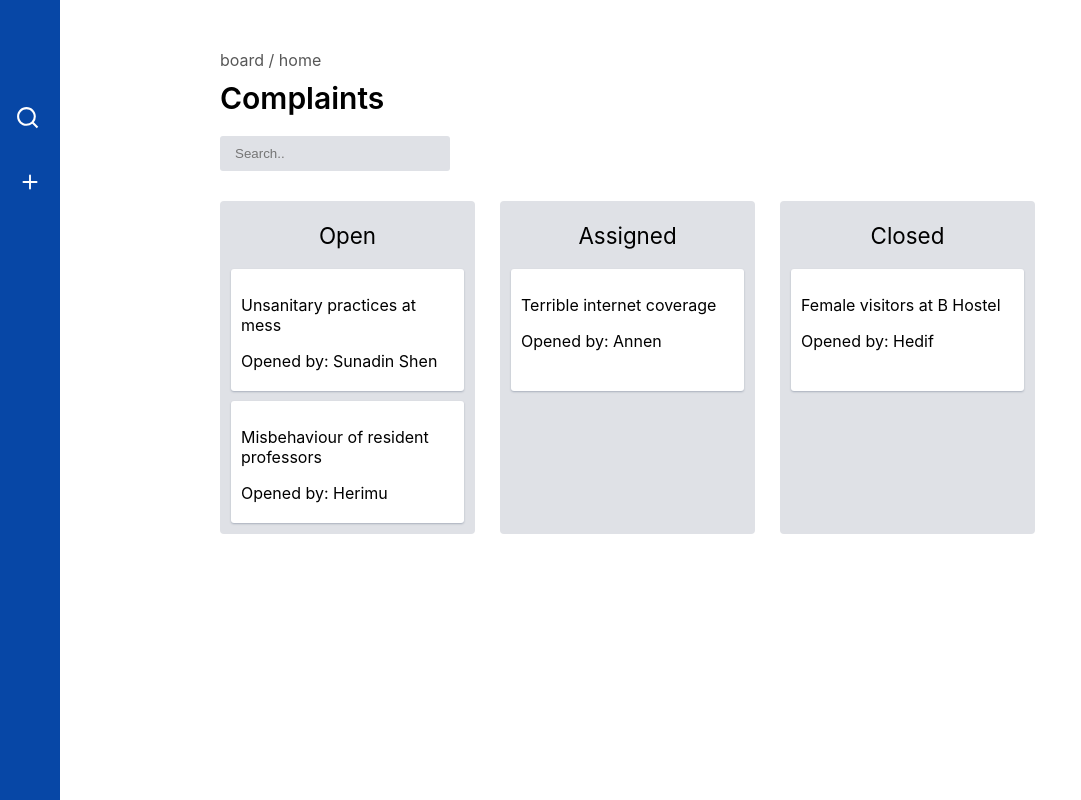
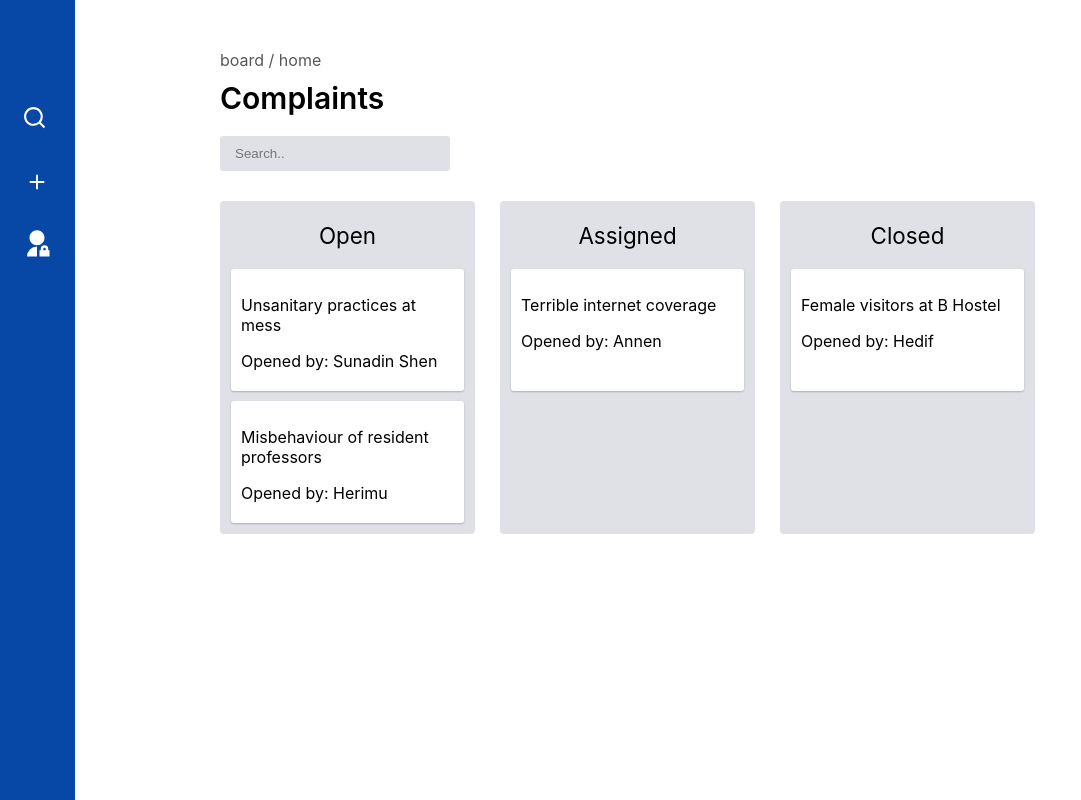
Before and after one commit to Jawadtp/Complaints-Filing-System, a React (Create React App) app in the folder client/: page / in a window 1280 px wide. Shown: the whole page, without its empty margins (0-1081 px from the left). Built offline with nearby package versions, Linux system fonts and the light colour scheme.

Commit message:
Admin login in navbar

```diff
--- a/client/src/App.css
+++ b/client/src/App.css
@@ -4,7 +4,7 @@
     position: fixed;
     top: 0;
     left: 0;
-    width: 60px;
+    width: 75px;
     min-height: 100%;
     overflow-x: hidden;
     z-index: 100;
@@ -23,7 +23,7 @@
 {
   width: 100%;
   height: 42px;
-  padding: 10px 15px;
+  padding: 10px 22px;
   color: rgb(222, 235, 255);
   transition: color 0.1s ease 0s;
   cursor: pointer;
@@ -31,7 +31,8 @@
 }
 
 #searchIcon,
-#plusIcon{
+#plusIcon,
+#adminLogin{
   position: relative;
   top:5px
 }
@@ -48,7 +49,7 @@ svg
 .navItemDesc
 {
   color: white;
-  margin-left: 25px;
+  margin-left: 28px;
   font-size: 13px;
   font-weight: 600;
 }
--- a/client/src/components/CreateIssue.js
+++ b/client/src/components/CreateIssue.js
@@ -1,5 +1,4 @@
 import React from 'react'
-import axios from 'axios'
 
 const CreateIssue = () =>
 {
--- a/client/src/views/Landing.js
+++ b/client/src/views/Landing.js
@@ -1,7 +1,6 @@
 import React, {useState, useEffect} from 'react'
 import {BsPlus} from 'react-icons/bs'
-import {FaSearch} from 'react-icons/fa'
-import {RiSearchLine} from 'react-icons/ri'
+import {RiSearchLine,RiAdminFill} from 'react-icons/ri'
 import ComplaintsView from '../components/ComplaintsView'
 import CreateIssue from '../components/CreateIssue'
 
@@ -76,15 +75,26 @@ const Landing = () =>
 
     }
 
+    function onAdminLoginClick()
+    {
+        setView(0) //0 - complaints view
+    }
+
     return (
         <div className="pageWrapper">
             <div className="vertNavBar" onMouseOver={onMouseEnterNavbar} onMouseOut={onMouseLeaveNavbar}>
                 <div className="navBarContainer">
+
                     <div className="navBarItem" onClick={onSearchIssuesClick}>
                         <RiSearchLine id="searchIcon" size={25} color={'white'}/><span className="navItemDesc">SEARCH ISSUES</span>
                     </div>
+
                     <div className="navBarItem" onClick={onCreateIssueClick}>
                         <BsPlus size={30} id="plusIcon" color={'white'}/><span className="navItemDesc">CREATE ISSUES</span>
+                    </div>
+
+                    <div className="navBarItem" onClick={onAdminLoginClick}>
+                        <RiAdminFill size={30} id="adminLogin" color={'white'}/><span className="navItemDesc">ADMIN LOGIN</span>
                     </div>
                 </div>
 
```
